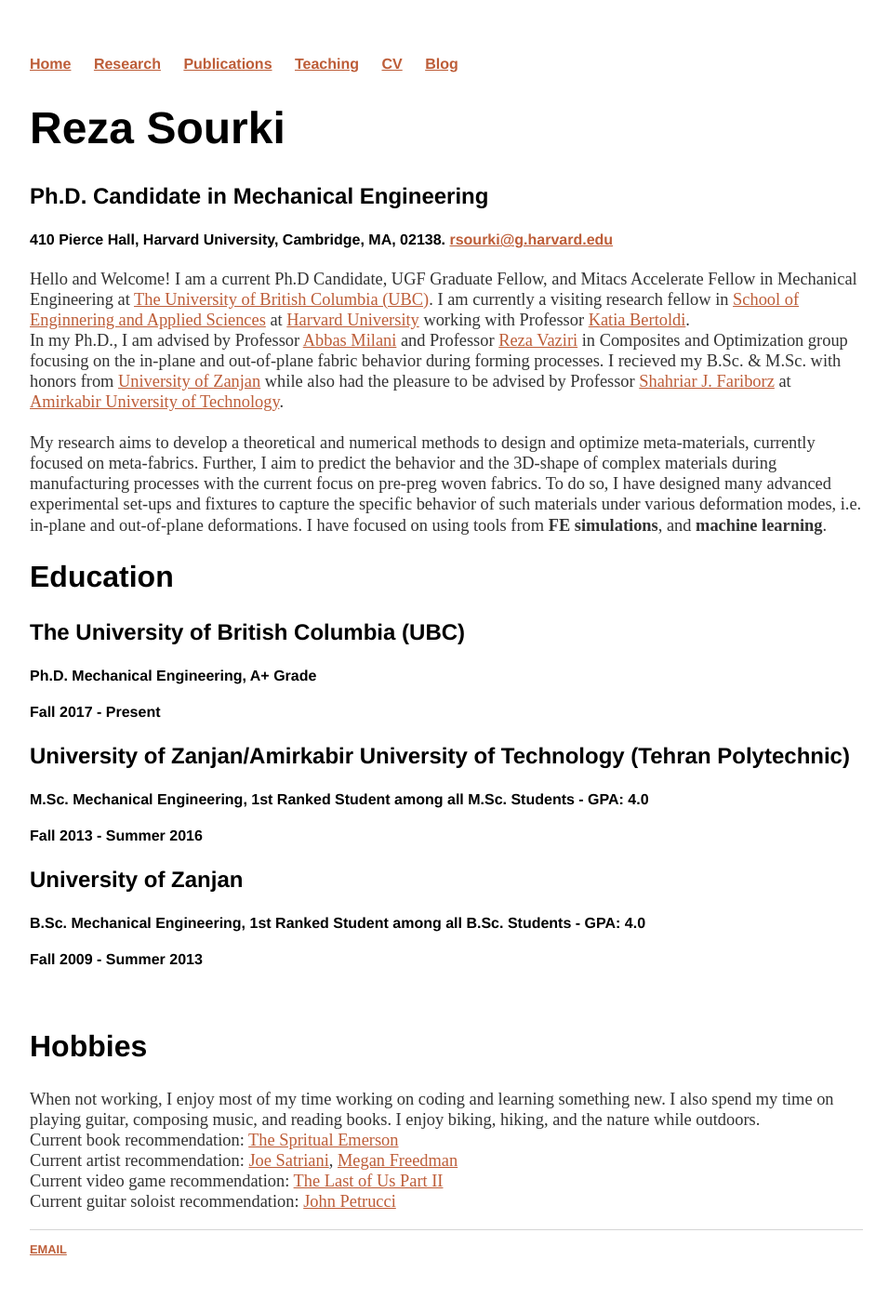
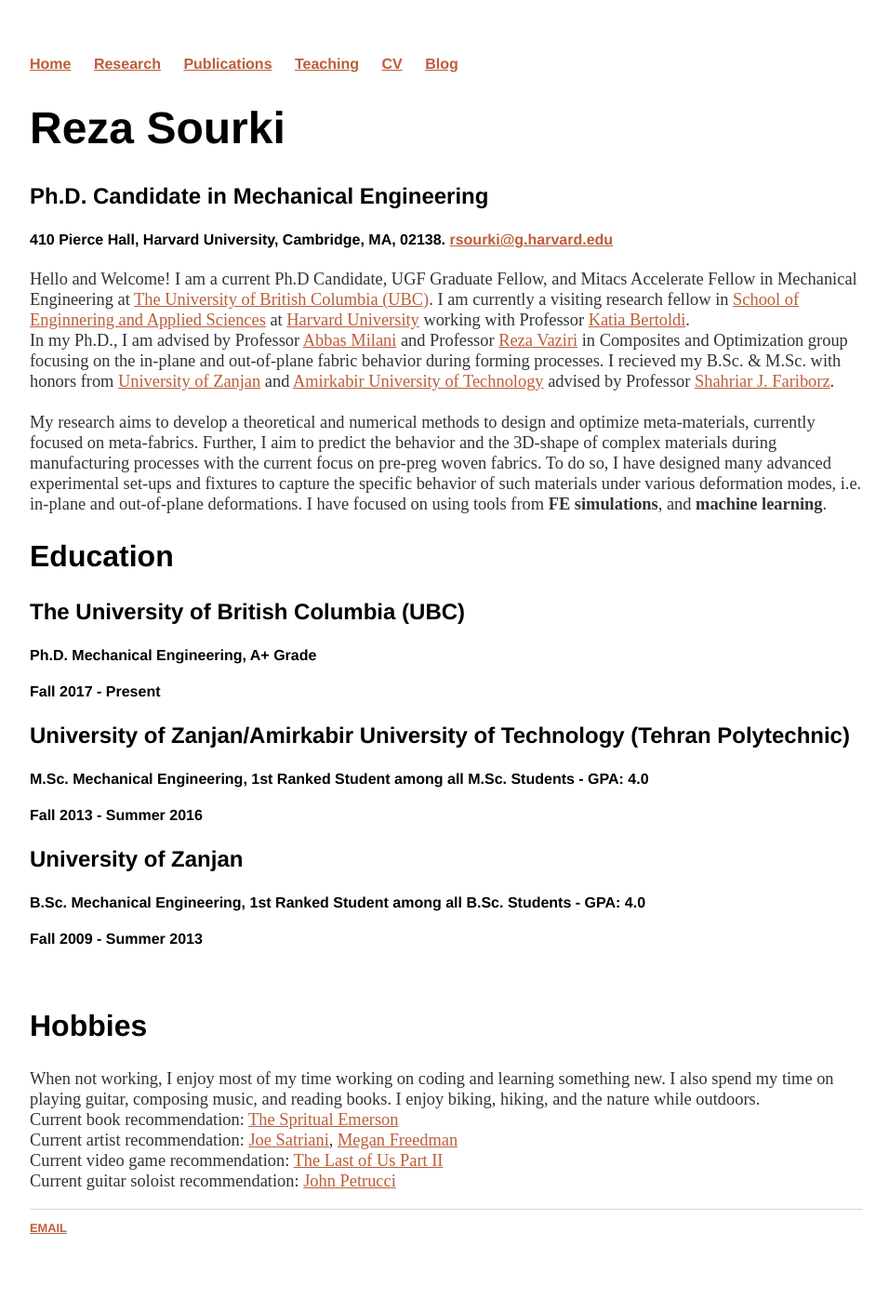
Before and after one commit to rsourki/rsourki.github.io, a Jekyll site: the page built from index.html, in a window 1280 px wide. Shown: the whole page at 93% size, without its empty margins (160-1116 px from the left). Built offline with Jekyll 4.4.1, drawn with Linux system fonts in a browser that asks for light colours; after the commit the page ends 1388 px from its top, so only the background shows below that.

Commit message:
Update index.html

```diff
--- a/index.html
+++ b/index.html
@@ -11,7 +11,7 @@
 	<p>Hello and Welcome! I am a current Ph.D Candidate, UGF Graduate Fellow, and Mitacs Accelerate Fellow in Mechanical Engineering at <a href="https://www.ubc.ca/"> The University of British Columbia (UBC)</a>.
          I am currently a visiting research fellow in <a href="https://www.seas.harvard.edu/">School of Enginnering and Applied Sciences</a> at <a href="https://www.harvard.edu/">Harvard University</a> working with Professor <a href="https://bertoldi.seas.harvard.edu/">Katia Bertoldi</a>.
         <br>In my Ph.D., I am advised by Professor <a href="https://engineering.ok.ubc.ca/about/contact/abbas-milani/">Abbas Milani</a> and Professor <a href="https://www.civil.ubc.ca/faculty/reza-vaziri">Reza Vaziri</a> in Composites and Optimization group focusing on the in-plane and out-of-plane fabric behavior during forming processes.
-         I recieved my B.Sc. & M.Sc. with honors from <a href="http://www.znu.ac.ir/engineering/en/"> University of Zanjan</a> while also had the pleasure to be advised by Professor <a href="http://mec.aut.ac.ir/autcms/people/verticalPagesAjax/professorHomePage.htm?url=fariborz&depurl=mechanical-engineering&lang=en&cid=1953">Shahriar J. Fariborz</a> at <a href="https://aut.ac.ir/en">Amirkabir University of Technology</a>.
+         I recieved my B.Sc. & M.Sc. with honors from <a href="http://www.znu.ac.ir/engineering/en/"> University of Zanjan</a> and <a href="https://aut.ac.ir/en">Amirkabir University of Technology</a> advised by Professor <a href="http://mec.aut.ac.ir/autcms/people/verticalPagesAjax/professorHomePage.htm?url=fariborz&depurl=mechanical-engineering&lang=en&cid=1953">Shahriar J. Fariborz</a>.
         <br>
 	<br>
 	My research aims to develop a theoretical and numerical methods to design and optimize meta-materials, currently focused on meta-fabrics.
```
